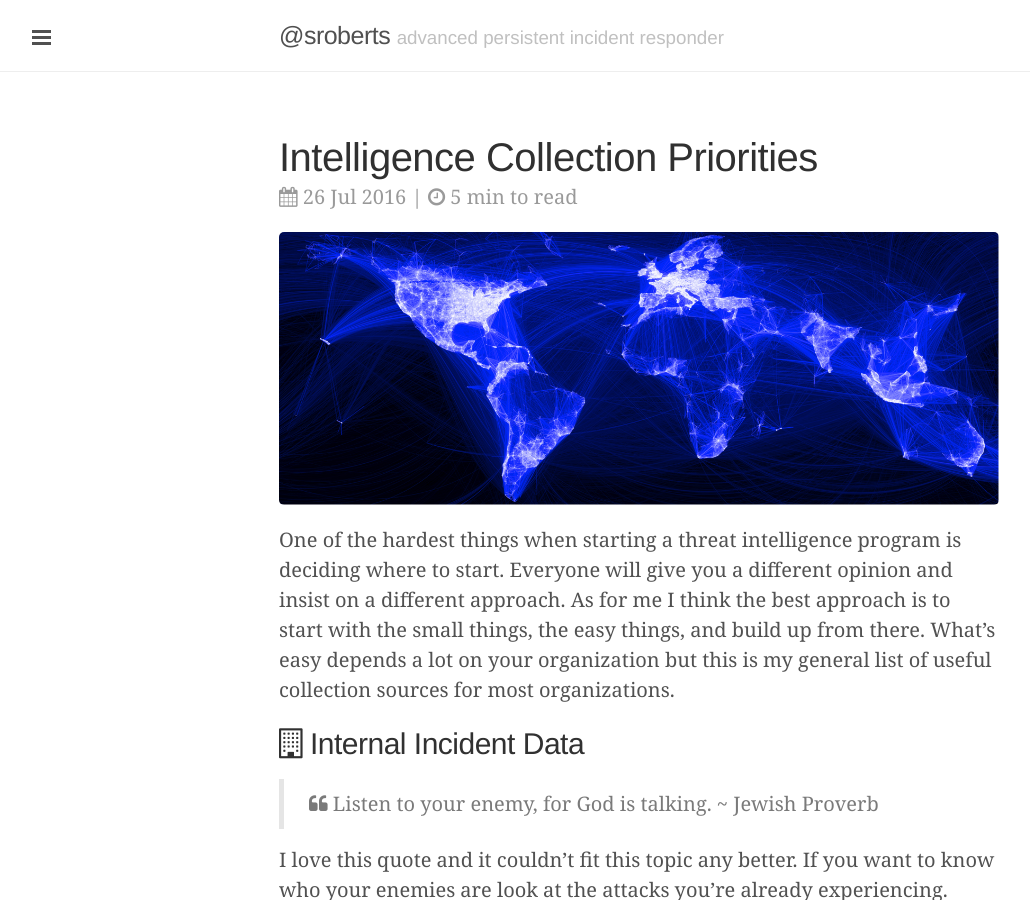
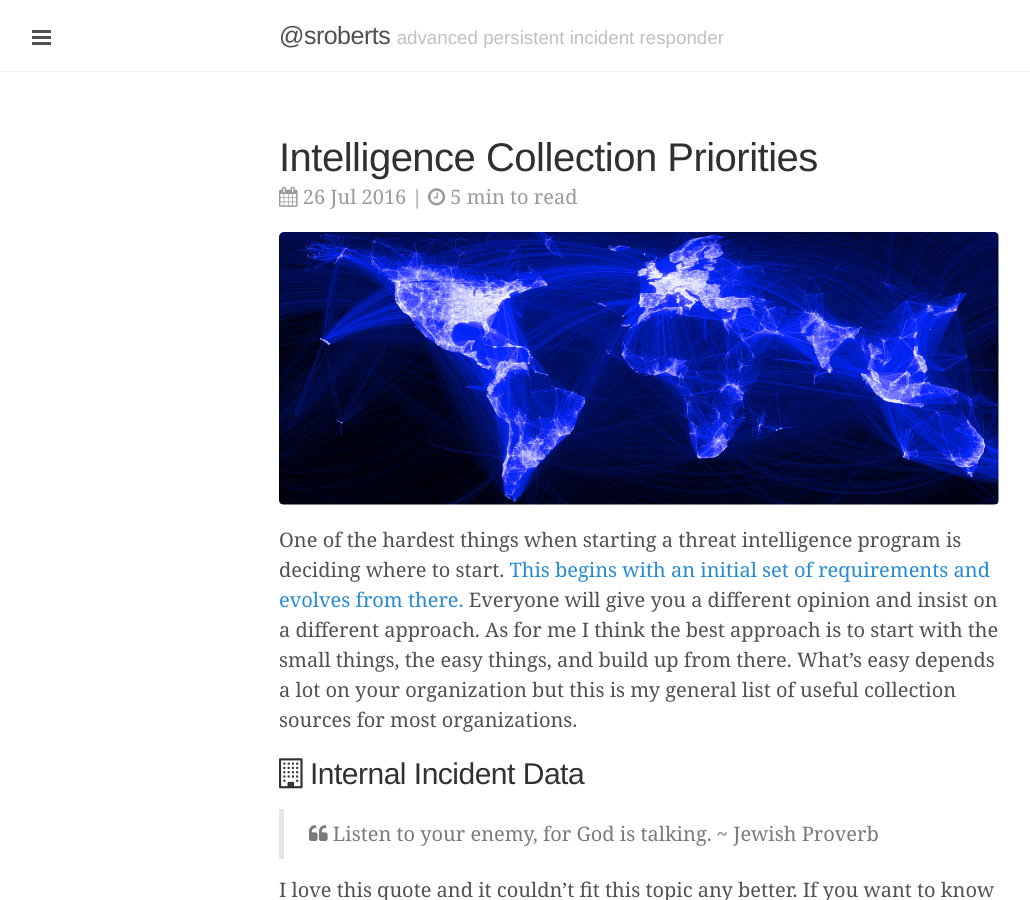
Before and after one commit to sroberts/sroberts.github.io, a Jekyll site: the page built from _posts/2016-07-26-intelligence-collection-priorities.md, in a window 1280 px wide and 900 px high. Shown: the whole window, without its empty margins (1-1031 px from the left). Built offline with Jekyll 4.4.1, drawn with Linux system fonts in a browser that asks for light colours; nearby versions of some CDN libraries; comment, search, counter and statistics services are not loaded.

Commit message:
added link to previous post

```diff
--- a/_posts/2016-07-26-intelligence-collection-priorities.md
+++ b/_posts/2016-07-26-intelligence-collection-priorities.md
@@ -5,7 +5,7 @@ title: Intelligence Collection Priorities
 
 ![Meaningless globe picture of stuff and things..](/public/global-intel2.jpg)
 
-One of the hardest things when starting a threat intelligence program is deciding where to start. Everyone will give you a different opinion and insist on a different approach. As for me I think the best approach is to start with the small things, the easy things, and build up from there. What's easy depends a lot on your organization but this is my general list of useful collection sources for most organizations.
+One of the hardest things when starting a threat intelligence program is deciding where to start. [This begins with an initial set of requirements and evolves from there.](https://sroberts.github.io/2016/03/30/cti-squad-goals-intro-to-requirements/) Everyone will give you a different opinion and insist on a different approach. As for me I think the best approach is to start with the small things, the easy things, and build up from there. What's easy depends a lot on your organization but this is my general list of useful collection sources for most organizations.
 
 ## <i class="fa fa-building-o"></i> Internal Incident Data
 
```
